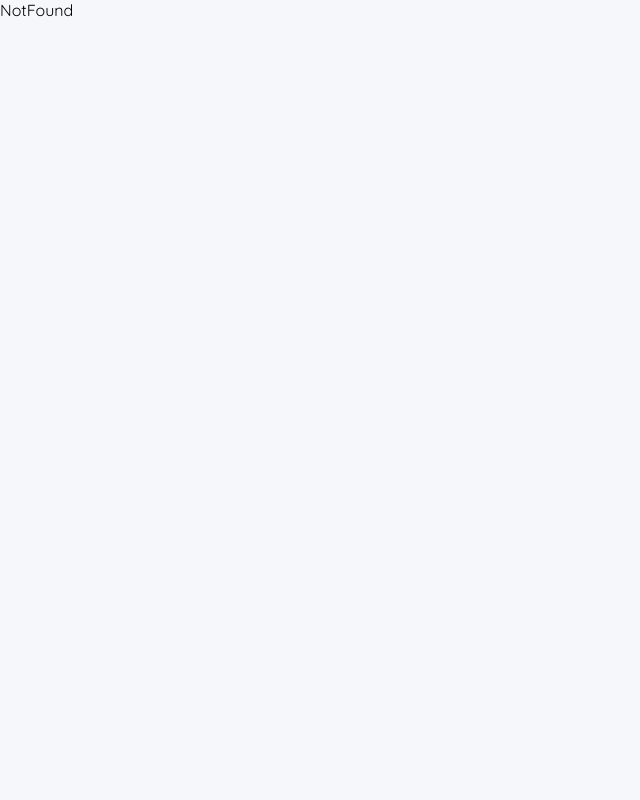
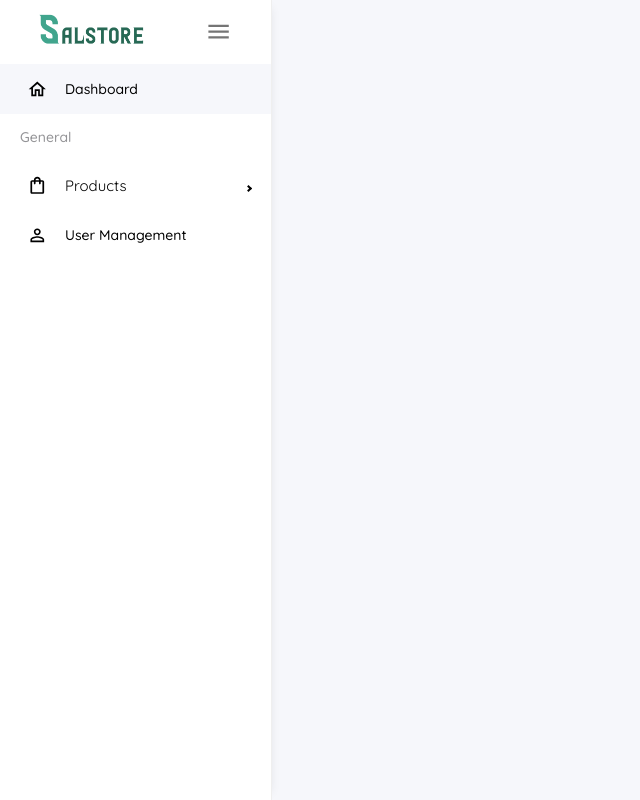
Before and after one commit to salmaane/salstore-admin-portal, a React (Vite) app: page /user-management in a window 1280 px wide. Before the commit this address had no page. Shown: the whole page, without its empty margins (0-640 px from the left). Built offline with nearby package versions, Linux system fonts and the light colour scheme; what react-auth-kit would draw is missing.

Commit message:
Created Sidebar component for layout

```diff
--- a/src/App.jsx
+++ b/src/App.jsx
@@ -12,13 +12,16 @@ import { ThemeProvider } from '@mui/material';
 import Login from './pages/Login/Login';
 import Dashboard from './pages/Dashboard/Dashboard';
 import NotFound from './pages/NotFound/NotFound'
+import RootLayout from './components/layout/RootLayout';
+import UserManagement from './pages/UserManagement/UserManagement'
 
 const router = createBrowserRouter(
   createRoutesFromElements(
     <Route errorElement={<NotFound/>}>
       <Route path='/login' element={<Login/>} />
-      <Route path='/'>
+      <Route path='/' element={<RequireAuth loginPath='/login'><RootLayout/></RequireAuth > }>
         <Route index element={<RequireAuth loginPath='/login'><Dashboard /></RequireAuth>}/>
+        <Route path='user-management' element={<RequireAuth loginPath='/login'><UserManagement /></RequireAuth>}/>
       </Route>
     </Route>
   )
--- /dev/null
+++ b/src/components/layout/RootLayout.jsx
@@ -0,0 +1,14 @@
+import { Outlet } from "react-router-dom"
+import RootSidebar from "../ui/Sidebar/RootSidebar"
+
+function RootLayout() {
+  return (
+    <div>
+        <RootSidebar />
+        {/* <Outlet/>
+        <h1>Footer</h1> */}
+    </div>
+  )
+}
+
+export default RootLayout
--- /dev/null
+++ b/src/components/ui/Sidebar/Item.jsx
@@ -0,0 +1,18 @@
+import {MenuItem} from 'react-pro-sidebar';
+import { Typography } from "@mui/material";
+import { Link } from "react-router-dom";
+
+const Item = ({ title, to, icon, selected, setSelected }) => {
+  return (
+    <MenuItem
+        active={selected === title}
+        icon={icon}
+        component={<Link to={to} />}
+        onClick={() => setSelected(title)}
+    >
+        <Typography variant='h6'>{title}</Typography>
+    </MenuItem>
+  );
+}
+
+export default Item
--- /dev/null
+++ b/src/components/ui/Sidebar/RootSidebar.jsx
@@ -0,0 +1,99 @@
+import { useState } from 'react';
+import { Sidebar, Menu, MenuItem, SubMenu } from 'react-pro-sidebar';
+import { tokens } from '../../../styles/theme';
+import { Box, useTheme, IconButton } from '@mui/material';
+// Assets
+import HomeOutlinedIcon from '@mui/icons-material/HomeOutlined';
+import PersonOutlineOutlinedIcon from '@mui/icons-material/PersonOutlineOutlined';
+import ShoppingBagOutlinedIcon from '@mui/icons-material/ShoppingBagOutlined';
+import MenuOutlinedIcon from '@mui/icons-material/MenuOutlined';
+// components
+import Separator from './Separator';
+import Item from './Item'
+
+
+function RootSidebar() {
+  const theme = useTheme();
+  const colors = tokens(theme.palette.mode);
+  const [collapsed, setCollapsed] = useState(false);
+  const [selected, setSelected] = useState('Dashboard');
+
+  return (
+    <Sidebar
+      collapsed={collapsed}
+      backgroundColor={colors.gray[100]}
+      rootStyles={{
+        boxShadow: '6px 0 10px -8px rgba(0,0,0,0.1)',
+        width: '272px',
+        height: '100vh',
+       }}
+    >
+      <Menu
+        menuItemStyles={{
+          button: ({ level, active, disabled }) => {
+              return {
+                backgroundColor: active ? colors.darkWhite[500] : undefined,
+                '&:hover': {
+                  color: colors.indigo[500],
+                  backgroundColor: colors.darkWhite[500],
+                }
+              };
+          },
+        }}
+      >
+        {collapsed &&
+         <MenuItem
+          icon={<MenuOutlinedIcon/>}
+          onClick={()=>setCollapsed(!collapsed)}
+          rootStyles={{
+            display:'flex',
+            alignItems:'center',
+            py:1,
+            height:'4rem'
+          }}
+         />
+        }
+        {!collapsed &&
+          <Box sx={{
+            display: 'flex',
+            alignItems: 'center',
+            justifyContent: 'space-around',
+            p: 1,
+            height:'4rem'
+          }}>
+            <Box >
+              <img src='assets/logo/logo2.png' alt="logo" width={120} />
+            </Box>
+            <IconButton onClick={()=>setCollapsed(!collapsed)}>
+              <MenuOutlinedIcon sx={{ fontSize: '1.7rem' }} color='action' />
+            </IconButton>
+          </Box>
+        }
+        <Item
+          title="Dashboard"
+          icon={<HomeOutlinedIcon/>}
+          to='/'
+          selected={selected}
+          setSelected={setSelected}
+        />
+        <Separator title="General" collapsed={collapsed} color={colors.darkWhite[700]} />
+        <SubMenu
+          icon={<ShoppingBagOutlinedIcon/>}
+          label="Products" rootStyles={{ fontSize:'15px' }}
+        >
+          <Item title='Products List' to='products'/>
+          <Item title='Add Product' />
+        </SubMenu>
+        <Item
+          title="User Management"
+          icon={<PersonOutlineOutlinedIcon/>}
+          to='user-management'
+          selected={selected}
+          setSelected={setSelected}
+        />
+      </Menu>
+    </Sidebar>
+  )
+}
+
+export default RootSidebar
--- /dev/null
+++ b/src/components/ui/Sidebar/Separator.jsx
@@ -0,0 +1,10 @@
+import { Typography } from "@mui/material";
+
+const Separator = ({ title, collapsed, color }) => {
+
+    return (
+        collapsed ? null : <Typography variant='h6' sx={{ py: 1.5, px: 2.5, color: color }} >{title}</Typography>
+    );
+}
+
+export default Separator
--- a/src/pages/Login/LoginForm/LoginForm.jsx
+++ b/src/pages/Login/LoginForm/LoginForm.jsx
@@ -80,7 +80,11 @@ function LoginForm() {
             </Typography>
         </Box>
 
-        <Snackbar open={open} autoHideDuration={6000} onClose={handleClose} key={error?.data?.message}>
+          <Snackbar
+            open={open} autoHideDuration={6000}
+            onClose={handleClose} key={error?.data?.message}
+            anchorOrigin={{ vertical: 'top', horizontal: 'center' }}
+          >
             <Alert onClose={handleClose} severity="error" sx={{ width: '100%' }}>
                 Email or Password are incorrect!
             </Alert>
--- /dev/null
+++ b/src/pages/UserManagement/UserManagement.jsx
@@ -0,0 +1,8 @@
+
+function UserManagement() {
+  return (
+    <h1>UserManagement</h1>
+  )
+}
+
+export default UserManagement
```
Also changed, not shown: public/assets/images/blank-profile.png (added).
